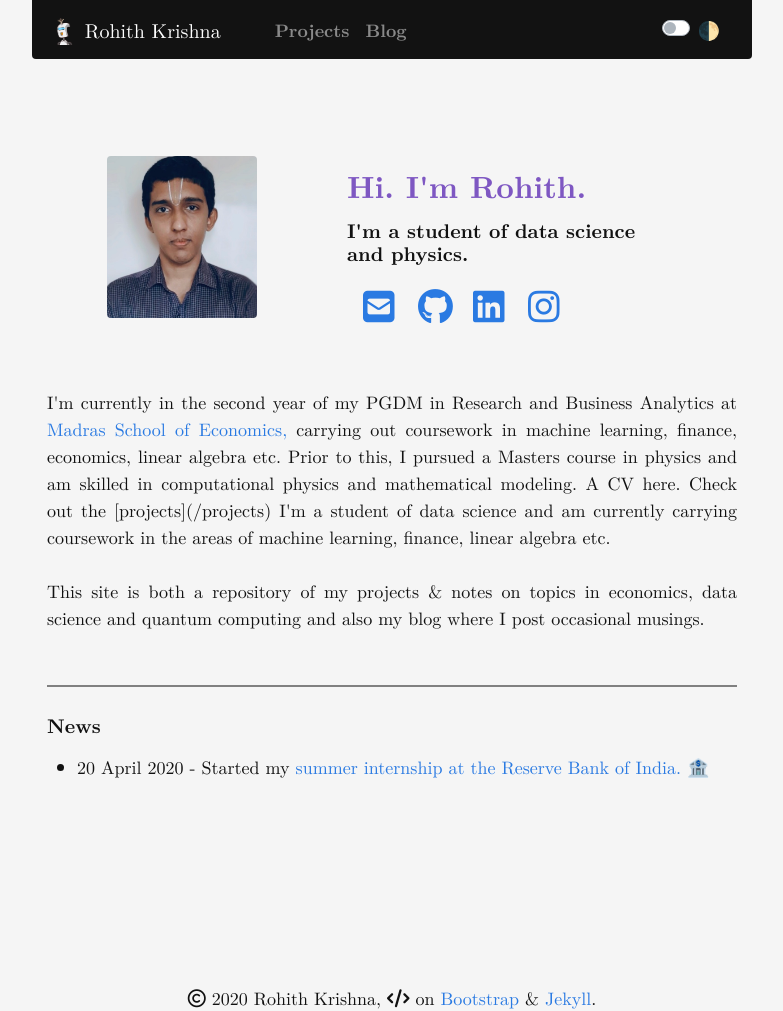
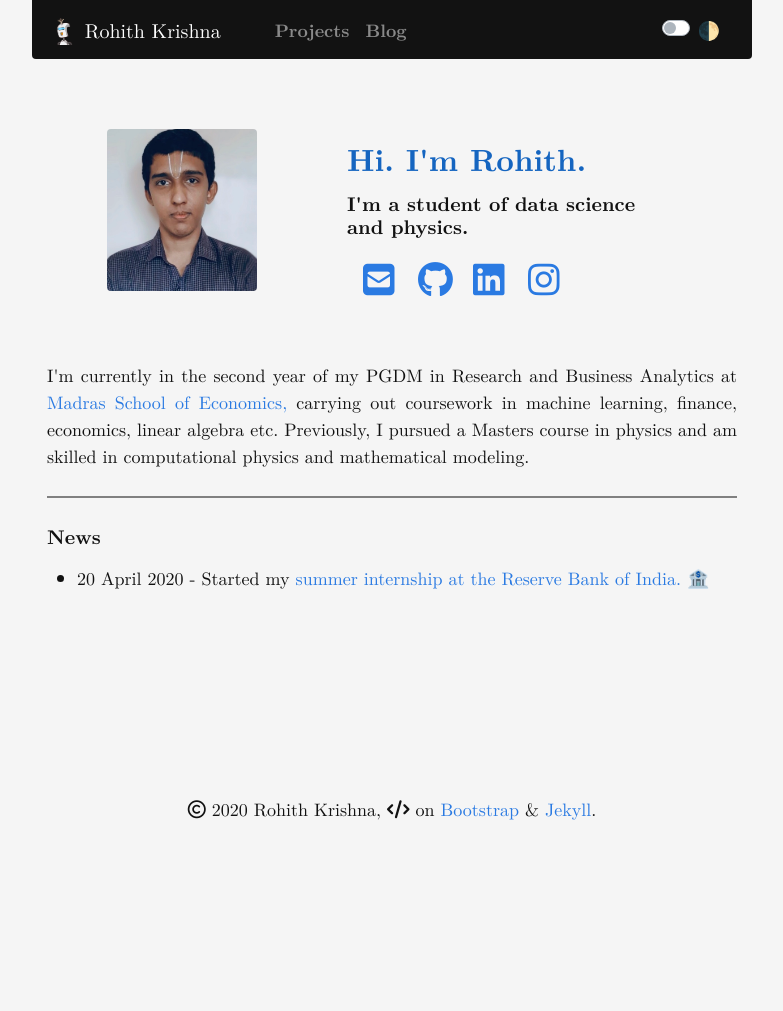
Before and after one commit to rohithmay/rohithmay.github.io, a Jekyll site: the page built from index.md, in a window 1280 px wide. Shown: the whole page, without its empty margins (248-1031 px from the left). Built offline with Jekyll 4.4.1, drawn with Linux system fonts in a browser that asks for light colours; nearby versions of some CDN libraries; a style sheet for code colours, icons or effects is not loaded; after the commit the page ends 900 px from its top, so only the background shows below that.

Commit message:
Update index.md

```diff
--- a/index.md
+++ b/index.md
@@ -5,7 +5,7 @@ title: Rohith Krishna
 
 <div class="container-fluid">
 
-<br/> <br/>
+<br/>
           <div class="row">
 
                   <div class="col col-3 ml-auto d-flex align-items-center">
@@ -23,7 +23,7 @@ title: Rohith Krishna
                         <br/>
 
 
-                          <h1> <span style="color:#7E57C2"> Hi. I'm Rohith. </span></h1>
+                          <h1> <span style="color:#1565C0"> Hi. I'm Rohith. </span></h1>
                           <h3> I'm a student of data science and physics.</h3>
 
                             <!-- Graduate Student <br/>
@@ -136,14 +136,14 @@ Template for latest updates here
                         <div style="text-align:justify;">
 
                         I'm currently in the second year of my PGDM in Research and Business Analytics at
-                        <a href=" https://www.mse.ac.in/">  Madras School of Economics, </a>  carrying out coursework in machine learning, finance, economics, linear algebra etc. Prior to this, I pursued a Masters course in physics and am skilled in computational physics and mathematical modeling. A CV here. Check out the [projects](/projects)
+                        <a href=" https://www.mse.ac.in/">  Madras School of Economics, </a>  carrying out coursework in machine learning, finance, economics, linear algebra etc. Previously, I pursued a Masters course in physics and am skilled in computational physics and mathematical modeling.
 
-
+<!--
 
 
                         I'm a student of data science and am currently carrying coursework in the areas of machine learning, finance, linear algebra etc.   <br/><br/>
 
-                        This site is both a repository of my projects & notes on topics in economics, data science and quantum computing and also my blog where I post occasional musings. <br/> <br/>
+                        This site is both a repository of my projects & notes on topics in economics, data science and quantum computing and also my blog where I post occasional musings. <br/> <br/> -->
 
                         <!--  For colored boxes
 
```
